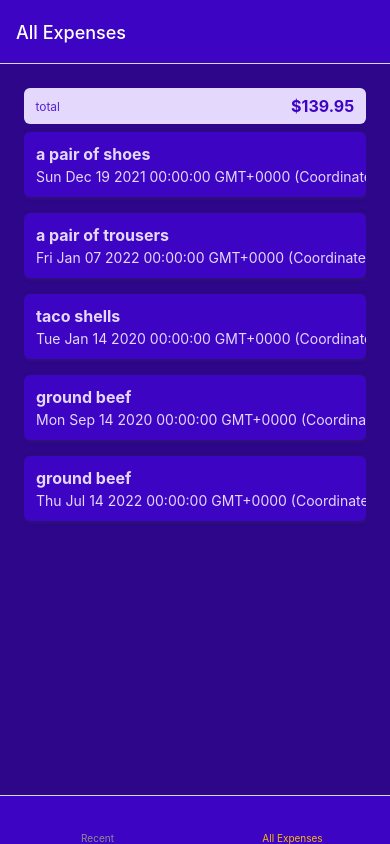
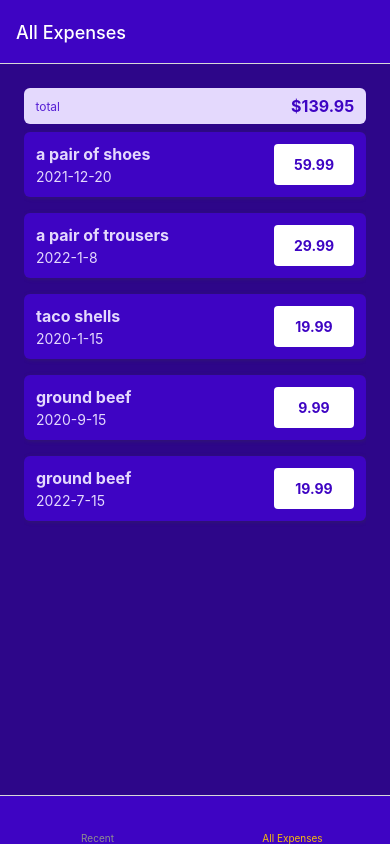
Before and after one commit to samlee088/rn-expense-tracker, a React Native app: screen /AllExpenses in a window 390 px wide. Built offline with nearby package versions, Linux system fonts and the light colour scheme.

Commit message:
utils for date output

```diff
--- a/components/ExpensesOutput.js/ExpenseItem.js
+++ b/components/ExpensesOutput.js/ExpenseItem.js
@@ -1,8 +1,8 @@
 import { Pressable, StyleSheet, Text, View } from "react-native";
 import { GlobalStyles } from "../../constants/styles";
+import { getFormattedDate } from "../../utils/date";
 
 const ExpenseItem = ({ description, amount, date }) => {
-  console.log(amount);
   return (
     <Pressable>
       <View style={styles.expenseItem}>
@@ -10,7 +10,7 @@
           <Text style={[styles.textBase, styles.description]}>
             {description}
           </Text>
-          <Text style={styles.textBase}>{date.toString()}</Text>
+          <Text style={styles.textBase}>{getFormattedDate(date)}</Text>
         </View>
         <View style={styles.amountContainer}>
           <Text style={styles.amount}>{amount.toFixed(2)}</Text>
--- /dev/null
+++ b/utils/date.js
@@ -0,0 +1,3 @@
+export function getFormattedDate(date) {
+  return `${date.getFullYear()}-${date.getMonth() + 1}-${date.getDate() + 1}`;
+}
```
